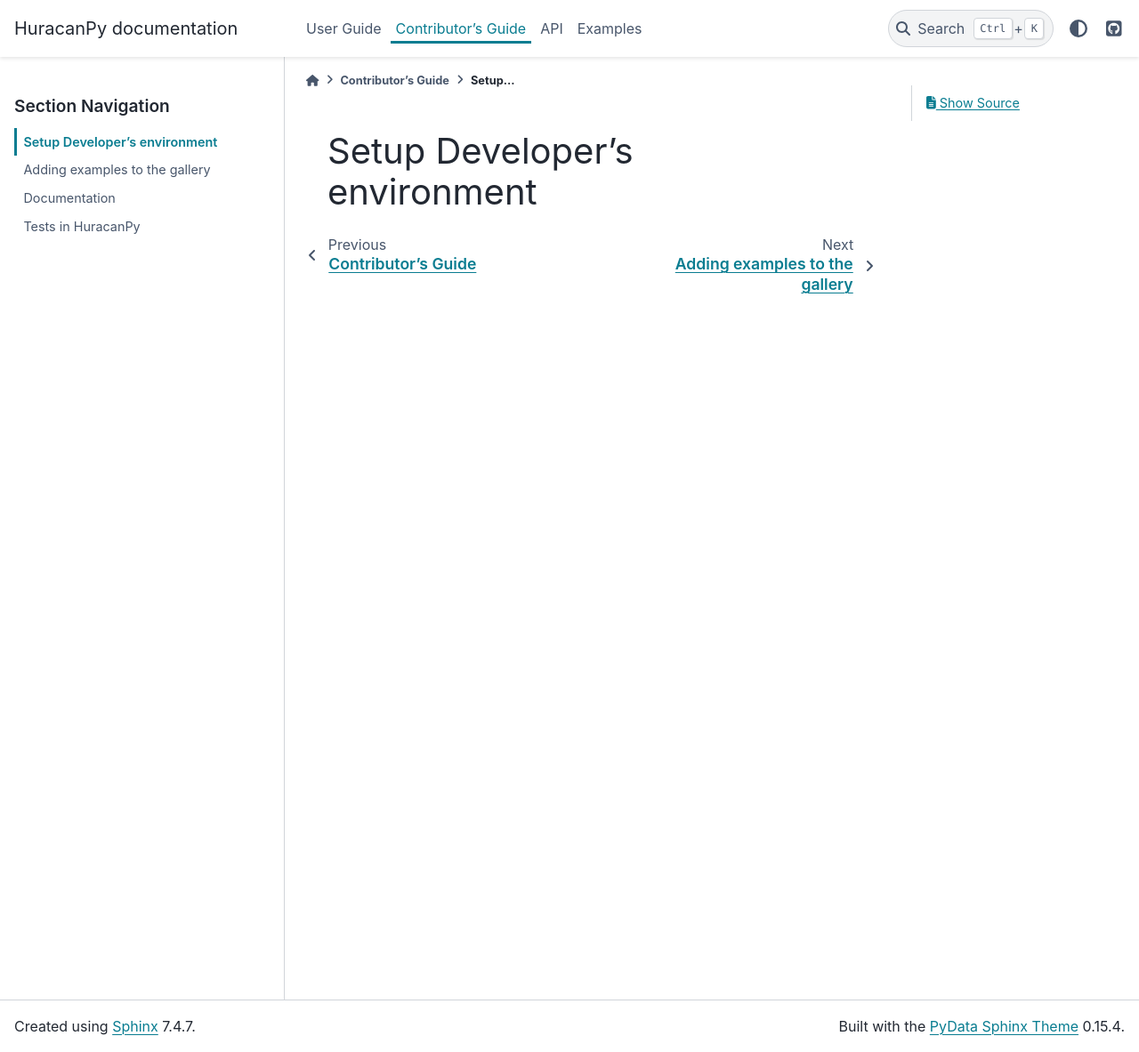
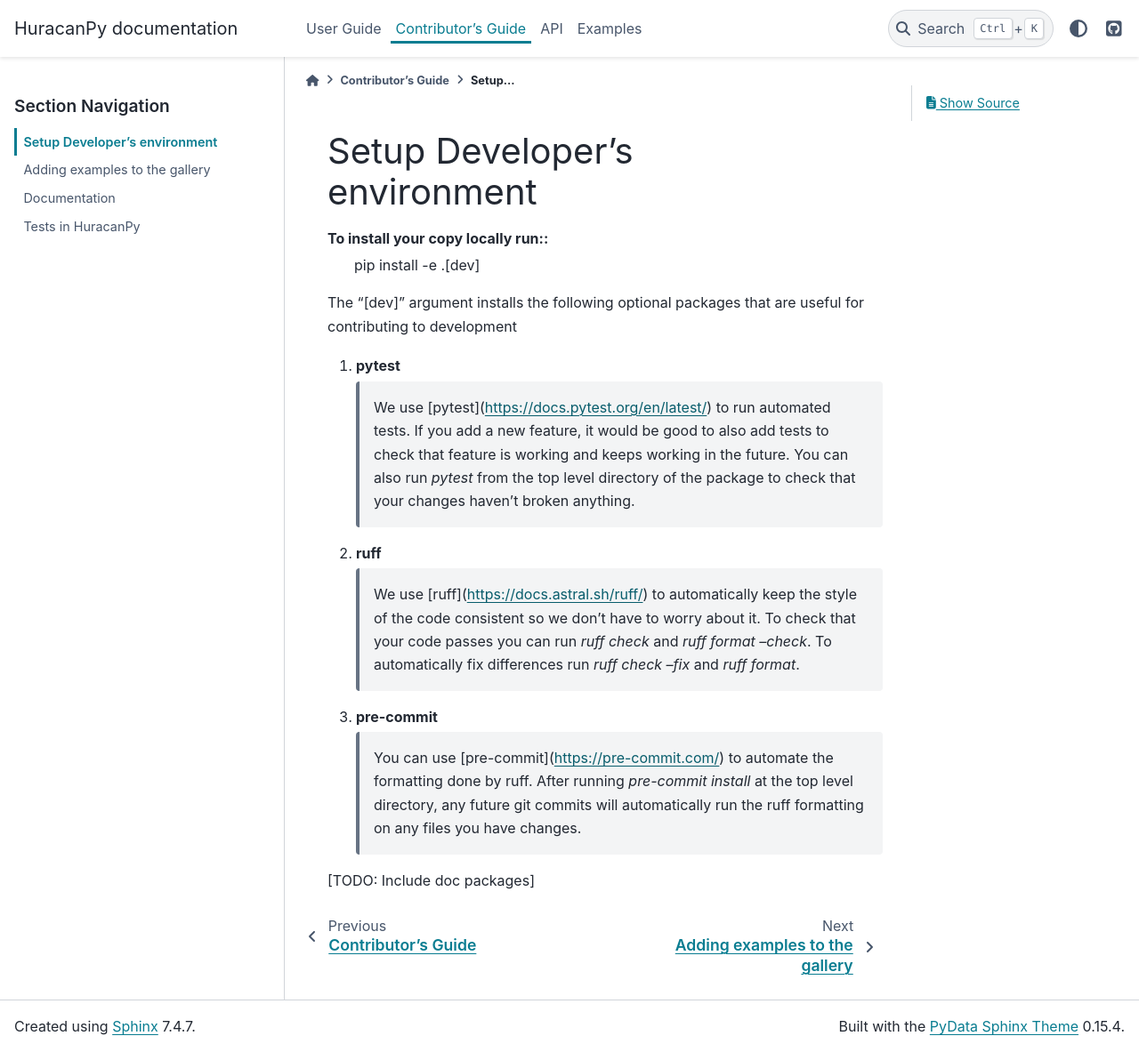
Before and after one commit to Huracan-project/huracanpy, a Sphinx documentation site: the page built from docs/dev_guide/setup.rst, in a window 1280 px wide and 1183 px high. Shown: the whole window at 89% size. Built offline with Sphinx 7.4.7 and the PyData theme 0.15.4, drawn with Linux system fonts in a browser that asks for light colours; pages that are not in the unit, such as notebooks, are missing from menus.

Commit message:
Doc: Update contributor's setup guidelines

```diff
--- a/docs/dev_guide/setup.rst
+++ b/docs/dev_guide/setup.rst
@@ -1,3 +1,32 @@
 =============================
 Setup Developer's environment
 =============================
+
+To install your copy locally run::
+    pip install -e .[dev]
+
+The "[dev]" argument installs the following optional packages that are useful for
+contributing to development
+
+1. **pytest**
+
+    We use [pytest](https://docs.pytest.org/en/latest/) to run automated tests. If you
+    add a new feature, it would be good to also add tests to check that feature is
+    working and keeps working in the future. You can also run `pytest` from the top
+    level directory of the package to check that your changes haven't broken anything.
+
+2. **ruff**
+
+    We use [ruff](https://docs.astral.sh/ruff/) to automatically keep the style of the
+    code consistent so we don't have to worry about it. To check that your code passes
+    you can run `ruff check` and `ruff format --check`. To automatically fix differences
+    run `ruff check --fix` and `ruff format`.
+
+3. **pre-commit**
+
+    You can use [pre-commit](https://pre-commit.com/) to automate the formatting done by
+    ruff. After running `pre-commit install` at the top level directory, any future git
+    commits will automatically run the ruff formatting on any files you have changes.
+
+
+[TODO: Include doc packages]
```
